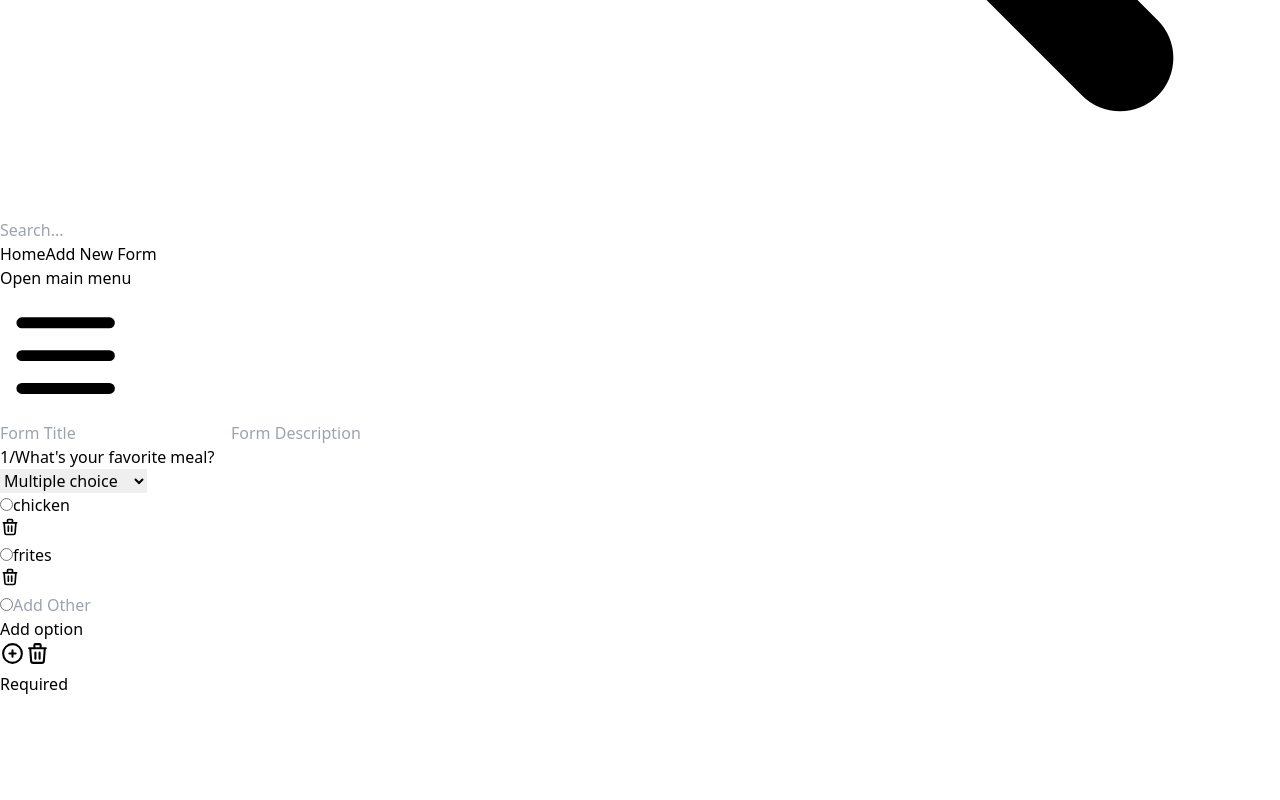
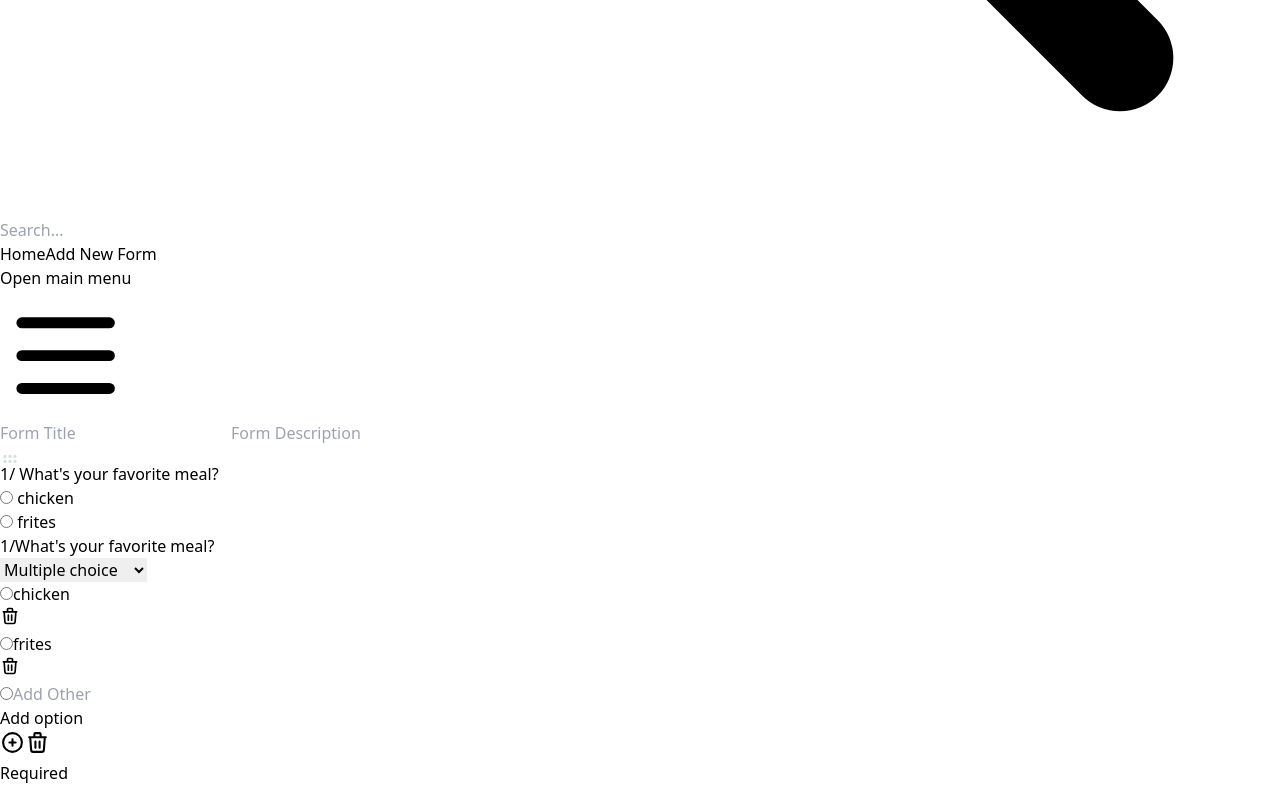
Before and after one commit to wejden-hadded/Next-Js-Dynamic-Form-Builder, a Next.js app: page /formBuilder in a window 1280 px wide. Shown: the part 1086-1886 px from the top of the page. Before the commit the page ends 1782 px from the top, so only its background shows below. Built offline with nearby package versions, Linux system fonts and the light colour scheme.

Commit message:
add drag and drop to component

```diff
--- a/components/FormBuilder/AddNewForm.js
+++ b/components/FormBuilder/AddNewForm.js
@@ -1,19 +1,35 @@
 import React, { useState } from "react";
 import Navbar from "../Layout/Navbar";
-import {
-  CheckIcon,
-  PlusCircleIcon,
-  SelectorIcon,
-  TrashIcon,
-} from "@heroicons/react/outline";
+import { PlusCircleIcon, TrashIcon } from "@heroicons/react/outline";
 import { Accordion, AccordionSummary } from "@mui/material";
-import { Listbox, Switch, Transition } from "@headlessui/react";
+import { Switch } from "@headlessui/react";
+import { DragDropContext, Droppable, Draggable } from "react-beautiful-dnd";
+import DragIndicatorIcon from "@material-ui/icons/DragIndicator";
+function AddNewForm(props) {
+  const [formData, setFormData] = useState({});
+  const [loadingFormData, setLoadingFormData] = useState(true);
 
-function AddNewForm() {
+  // React.useEffect(() => {
+  //   if (props.formData.forms !== undefined) {
+  //     if (props.formData.forms.length === 0) {
+  //       setForms([
+  //         {
+  //           questionText: "Question",
+  //           options: [{ optionText: "Option 1" }],
+  //           open: false,
+  //         },
+  //       ]);
+  //     } else {
+  //       setForms(props.formData.forms);
+  //     }
+  //     setLoadingFormData(false);
+  //   }
+  //   setFormData(props.formData);
+  // }, [props.formData]);
+
   const [forms, setForms] = useState([
     {
       open: true,
-
       formQuestion: "What's your favorite meal?",
       formType: "radio",
       options: [{ optionText: "chicken" }, { optionText: "frites" }],
@@ -90,9 +106,31 @@ function AddNewForm() {
     } else {
       console.log("Max  5 options ");
     }
-    //console.log(optionsOfQuestion);
+
     setForms(optionsOfQuestion);
   }
+
+  function onDragEnd(result) {
+    if (!result.destination) {
+      return;
+    }
+    var itemgg = [...forms];
+
+    const itemF = reorder(
+      itemgg,
+      result.source.index,
+      result.destination.index
+    );
+
+    setForms(itemF);
+  }
+
+  const reorder = (list, startIndex, endIndex) => {
+    const result = Array.from(list);
+    const [removed] = result.splice(startIndex, 1);
+    result.splice(endIndex, 0, removed);
+    return result;
+  };
 
   function formTemplates() {
     return forms.map((form, i) => (
@@ -107,16 +145,45 @@ function AddNewForm() {
       //       borderRadius: "5px",
       //     }}
       //   >
+      <Draggable key={i} draggableId={i + "id"} index={i}>
+        {(provided, snapshot) => (
           <div
-        key={i}
-        className="mt-10 bg-gray-50 border-l-blue-500 py-6 px-4 rounded-lg border-l-4 border-solid"
+            ref={provided.innerRef}
+            {...provided.draggableProps}
+            {...provided.dragHandleProps}
           >
-        {!form.open ? (
+            <div>
+              <div style={{ marginBottom: "15px" }}>
+                <div style={{ width: "100%", marginBottom: "-7px" }}>
+                  <DragIndicatorIcon
+                    style={{ transform: "rotate(-90deg)", color: "#DAE0E2" }}
+                    fontSize="small"
+                  />
+                </div>
+                <div className="mt-10 bg-gray-50 border-l-blue-500 py-6 px-4 rounded-lg border-l-4 border-solid">
+                  {form.open ? (
                     <div className="flex justify-start items-start flex-col ml-2 pt-4 pb-4">
                       <span className="ml-0">
                         {i + 1}/ {form.formQuestion}
                       </span>
+                      {form.formType === "select" ? (
+                        <div className="flex justify-center items-center ml-3">
+                          {" "}
+                          <select
+                            value={form.formType}
+                            onChange={(e) => addQuestionType(i, e.target.value)}
+                            className="mb-4 ml-1 h-10 box-border placeholder:italic placeholder:text-slate-400 required:border-red-500 block bg-white w-full border border-gray-300 rounded-md py-2 shadow-sm focus:outline-none focus:border-blue-500 focus:ring-gray-500 focus:ring-1 sm:text-xs"
+                            required={form.required}
+                          >
                             {form.options.map((op, j) => (
+                              <option key={j} value={op.optionText}>
+                                {op.optionText}
+                              </option>
+                            ))}
+                          </select>
+                        </div>
+                      ) : (
+                        form.options.map((op, j) => (
                           <div key={j}>
                             <div className="flex justify-center items-center ml-3">
                               <input
@@ -127,7 +194,8 @@ function AddNewForm() {
                               <label> {op.optionText} </label>
                             </div>
                           </div>
-            ))}
+                        ))
+                      )}
                     </div>
                   ) : (
                     ""
@@ -295,8 +363,11 @@ function AddNewForm() {
                     </Switch.Group>
                   </div>
                 </div>
-      //   </AccordionSummary>
-      // </Accordion>
+              </div>
+            </div>
+          </div>
+        )}
+      </Draggable>
     ));
   }
 
@@ -320,8 +391,16 @@ function AddNewForm() {
                 name="formDesc"
               />
             </div>
-
+            <DragDropContext onDragEnd={onDragEnd}>
+              <Droppable droppableId="droppable">
+                {(provided, snapshot) => (
+                  <div {...provided.droppableProps} ref={provided.innerRef}>
                     {formTemplates()}
+                    {provided.placeholder}
+                  </div>
+                )}
+              </Droppable>
+            </DragDropContext>
           </div>
         </div>
       </div>
--- a/package.json
+++ b/package.json
@@ -13,10 +13,12 @@
     "@emotion/styled": "^11.10.0",
     "@headlessui/react": "^1.6.6",
     "@heroicons/react": "^1.0.6",
+    "@material-ui/icons": "^4.11.3",
     "@mui/material": "^5.10.1",
     "next": "12.2.5",
-    "react": "18.2.0",
-    "react-dom": "18.2.0",
+    "react": "^17.0.2",
+    "react-beautiful-dnd": "^13.1.0",
+    "react-dom": "^17.0.2",
     "react-scroll": "^1.8.7"
   },
   "devDependencies": {
```
Also changed, not shown: 1 other file (tests, documents, lock files or other folders). Lines whose indentation alone changed are shown as unchanged.
